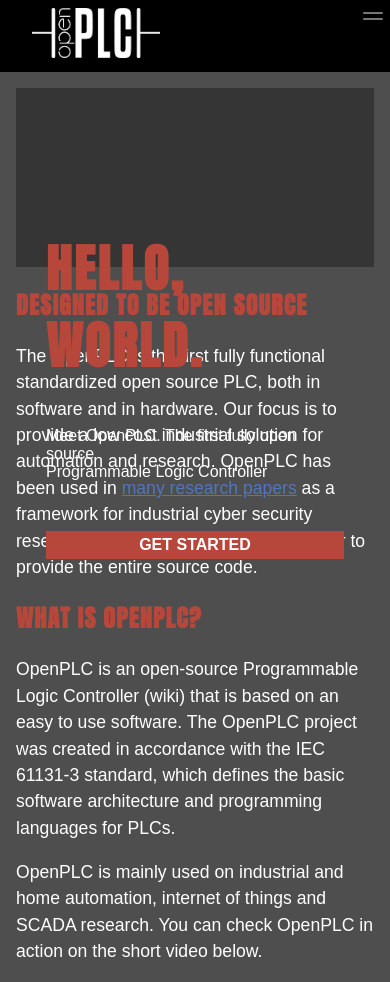
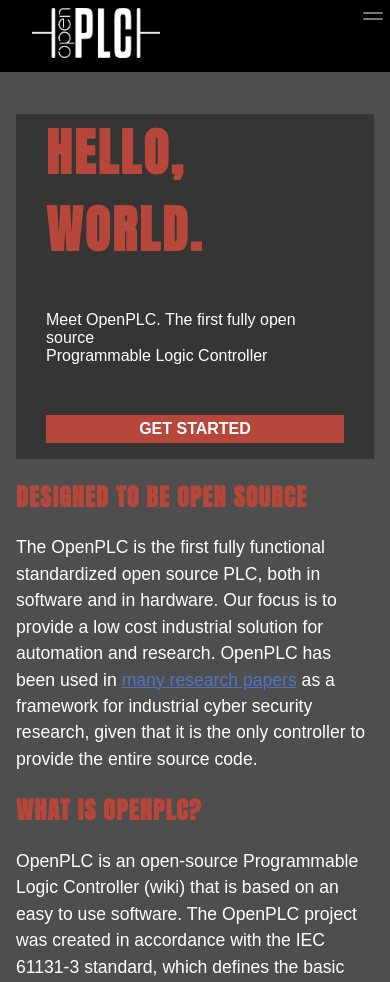
Before and after one commit to garretfick/openplcproject.github.io, a Jekyll site: the page built from index.md, in a window 390 px wide. Shown: the top 982 px of the page. Built offline with Jekyll 4.4.1, drawn with Linux system fonts in a browser that asks for light colours; grey boxes are pictures that could not be loaded.

Commit message:
Fix up the front page on mobile

```diff
--- a/assets/css/theme.css
+++ b/assets/css/theme.css
@@ -238,7 +238,6 @@
 
 /* Carousel */
 
-
 .carousel__holder {
   background-color: white;
 }
@@ -253,7 +252,6 @@
 .carousel__hello {
   font-size: 51px;
   font-weight: bold;
-  padding-top: 100px;
 }
 
 .carousel__desc {}
@@ -278,3 +276,26 @@
 .carousel__activator {
   visibility: hidden;
 }
+
+@media (max-width: 47.999em) {
+  .carousel {
+      display: none;
+  }
+
+  .carousel__hello {
+    padding-top: 0;
+  }
+
+  .carousel__intro {
+    height: unset;
+    position: unset;
+  }
+
+  .carousel__holder {
+    padding-bottom: 0 !important;
+  }
+
+  .carousel__getstarted {
+    margin-bottom: 1em;
+  }
+}
```
